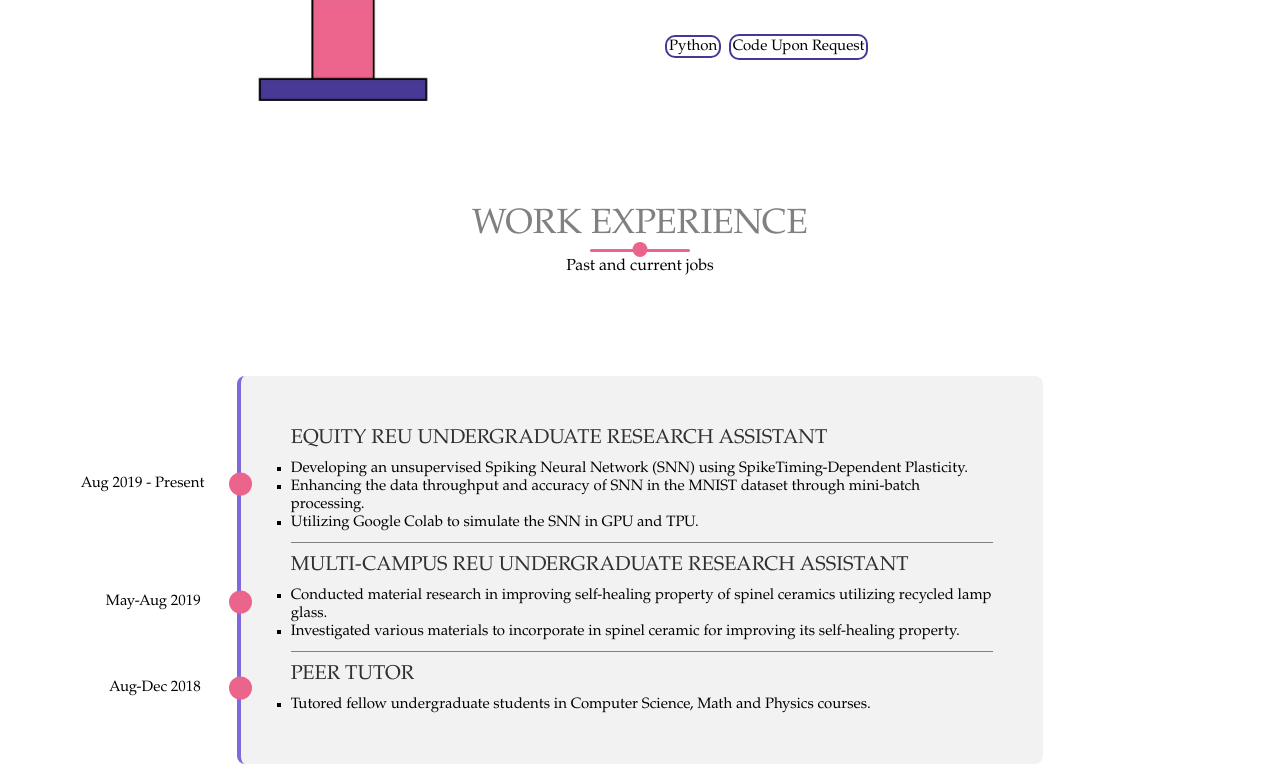
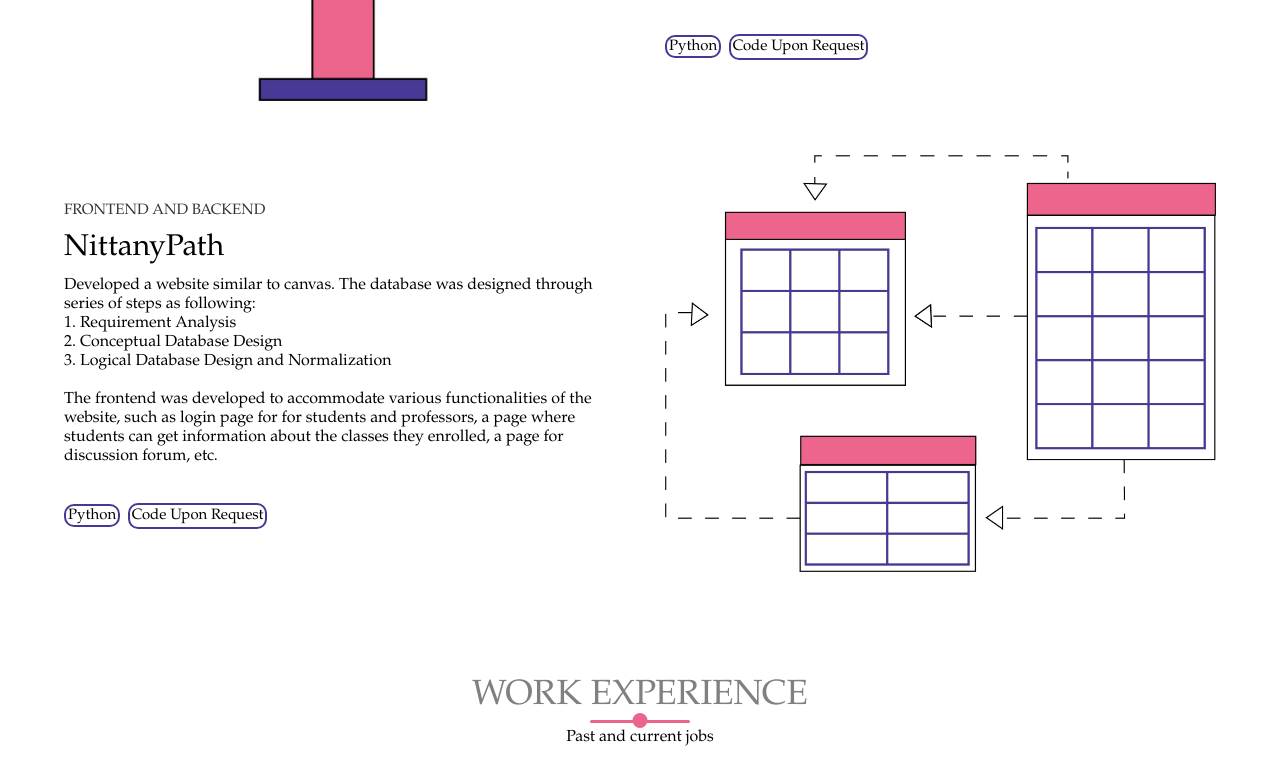
Before and after one commit to VennilaPugazhenthi/vennilapugazhenthi.github.io, a plain HTML site: page index.html in a window 1280 px wide. Shown: the part 2671-3444 px from the top of the page. Drawn offline with nearby package versions, Linux system fonts and the light colour scheme.

Commit message:
Update NittanyPath in Project section

```diff
--- a/index.html
+++ b/index.html
@@ -173,6 +173,27 @@
                     <a href="#" class="cta" style="font-size: 15px;padding: 2px; border-radius: 10px;border: 2px solid #483895;">Code Upon Request</a>
                 </div>
             </div>
+
+            <div class="projects-item">
+                <div class="project-description has-margin-right" data-aos="fade-right" data-aos-delay="600">
+                    <h6>Frontend and Backend</h6>
+                    <h1>NittanyPath</h1>
+                    <p>Developed a website similar to canvas. The database was designed through series of steps as following: <br>
+                    1. Requirement Analysis<br>
+                    2. Conceptual Database Design<br>
+                    3. Logical Database Design and Normalization<br><br>
+                    The frontend was developed to accommodate various functionalities of the website, such as login page
+                    for for students and professors, a page where students can get information about the classes they enrolled,
+                    a page for discussion forum, etc.</p><br>
+                    <span style="font-size: 15px;padding: 2px; border-radius: 10px;border: 2px solid #483895;">Python</span> &nbsp;
+                    <a href="#" class="cta" style="font-size: 15px;padding: 2px; border-radius: 10px;border: 2px solid #483895;">Code Upon Request</a>
+                </div>
+                <div class="project-img" data-aos="fade-left" data-aos-delay="800">
+                    <img src="images/data.jpg" alt="">
+                </div>
+            </div>
+
+
         </div>
     </section>
 
```
Also changed, not shown: images/data.jpg (added).
